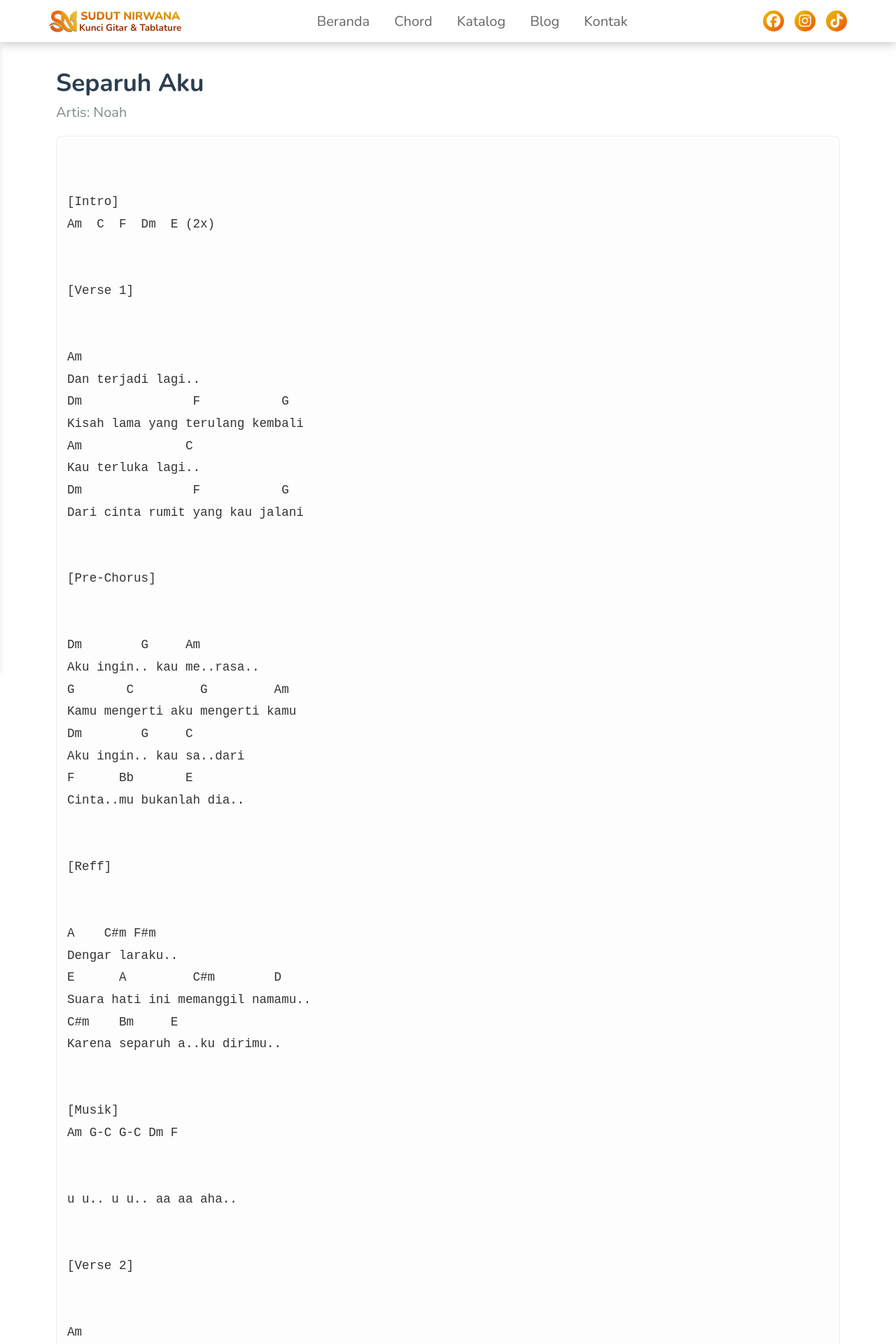
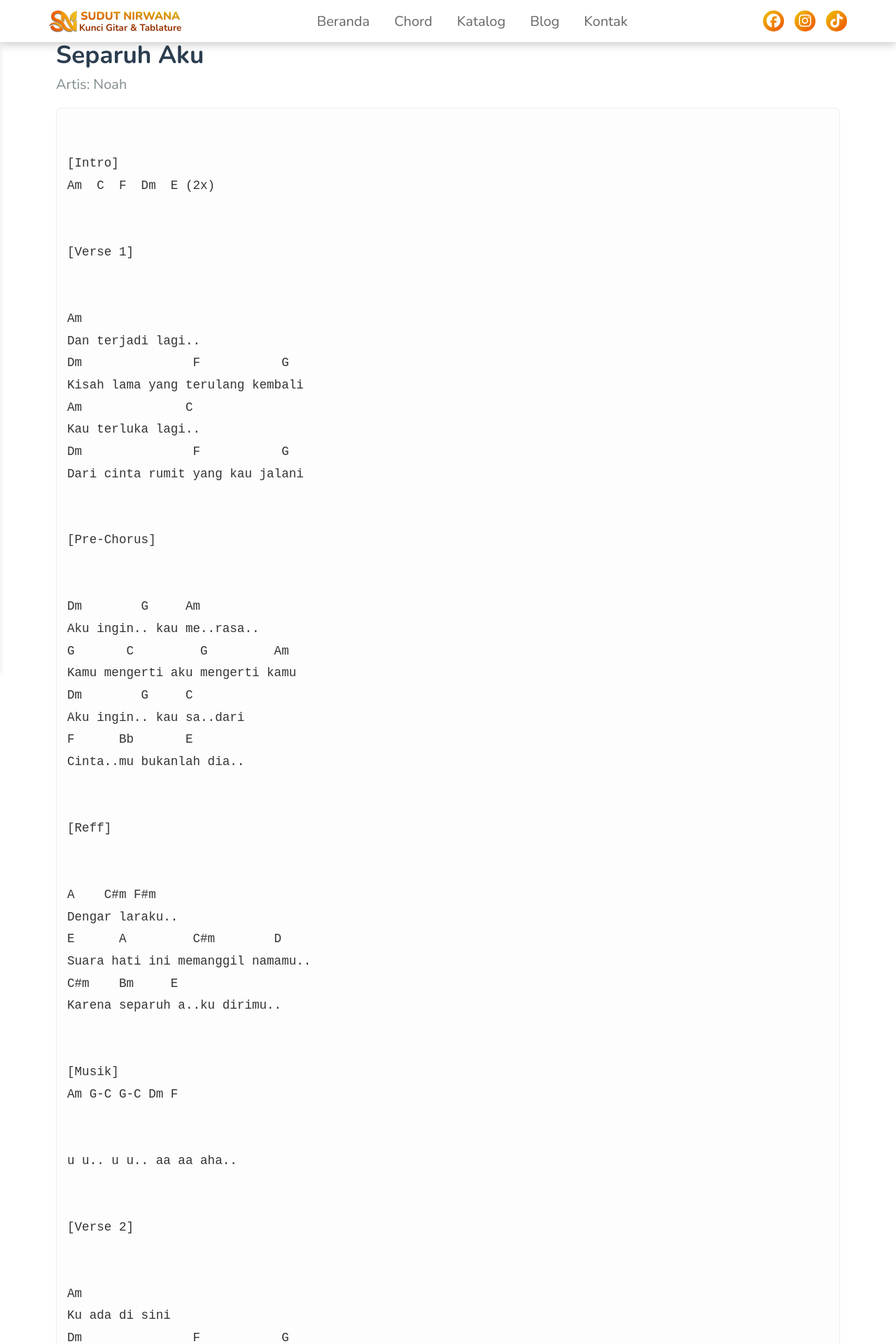
Before and after one commit to sudut-nirwana/sudut-nirwana-main, a Jekyll site: the page built from chord/separuh-aku.md, in a window 1280 px wide. Shown: the top 1920 px of the page at 70% size. Built offline with Jekyll 4.4.1, drawn with Linux system fonts in a browser that asks for light colours.

Commit message:
Update chord-style.css

```diff
--- a/assets/css/chord-style.css
+++ b/assets/css/chord-style.css
@@ -23,7 +23,7 @@
     font-size: 1.1rem;
     line-height: 1.8;
     background: #fdfdfd;
-    padding: 15px;
+    padding: 0 15px;
     border-radius: 8px;
     border: 1px solid #eee;
 
@@ -40,36 +40,16 @@
     font-weight: bold;
 }
 
-/* Floating Tools */
-.chord-tools {
-    position: fixed;
-    bottom: 20px;
-    right: 20px;
-    display: flex;
-    gap: 8px;
-    z-index: 100;
-}
-
-.chord-tools button {
-    background: #2c3e50;
-    color: white;
-    border: none;
-    padding: 10px 15px;
-    border-radius: 5px;
-    cursor: pointer;
-    font-weight: bold;
-    box-shadow: 0 4px 6px rgba(0,0,0,0.1);
-}
 
 /* RESPONSIVE */
 @media (min-width: 769px) {
-    .chord-container { padding: 30px; }
+    .chord-container { padding: 0 30px; }
     .chord-header h2 { font-size: 2.2rem; }
 }
 
 @media (min-width: 1024px) {
     .chord-container {
         max-width: 1200px;
-        padding: 40px;
+        padding: 0 40px;
     }
 }
```
